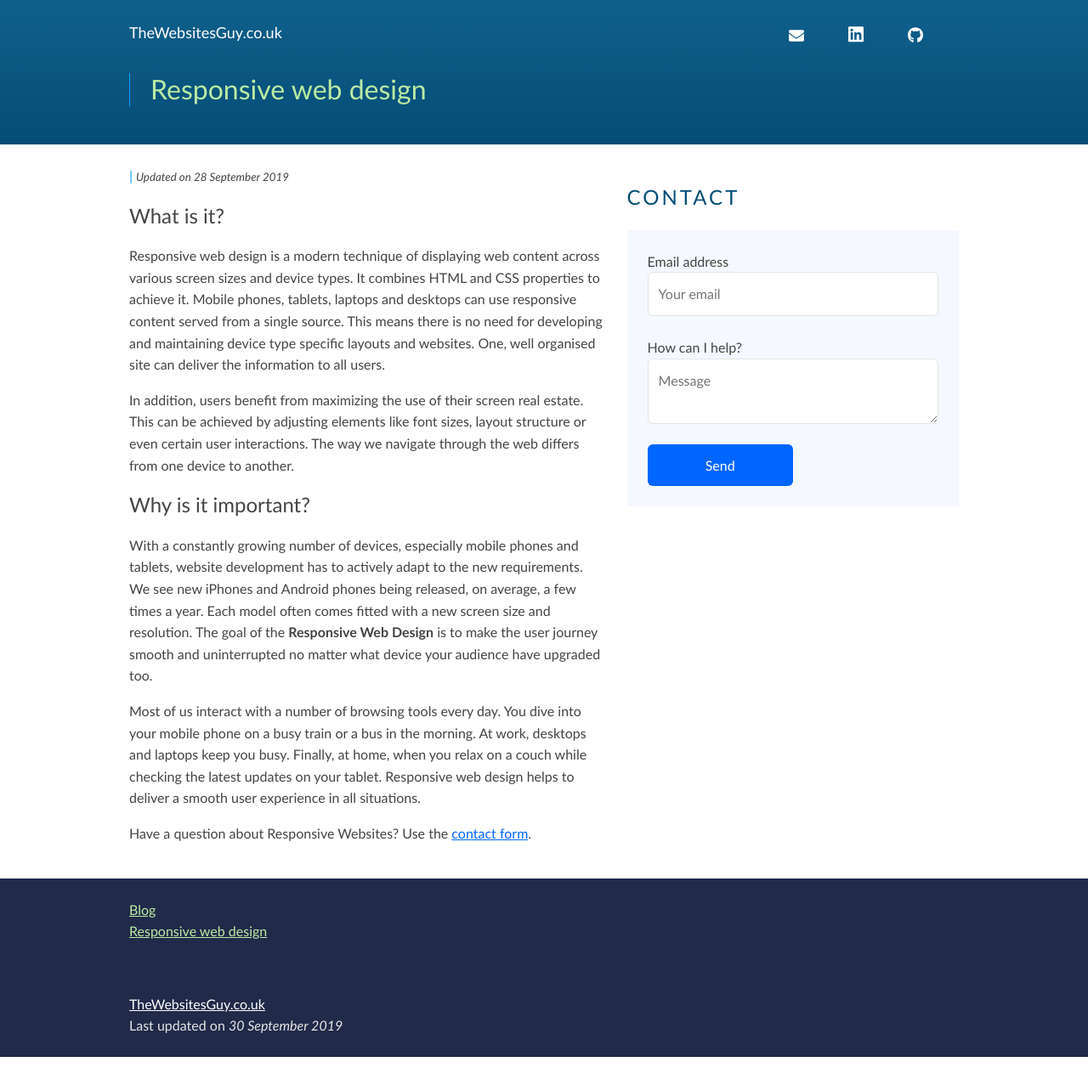
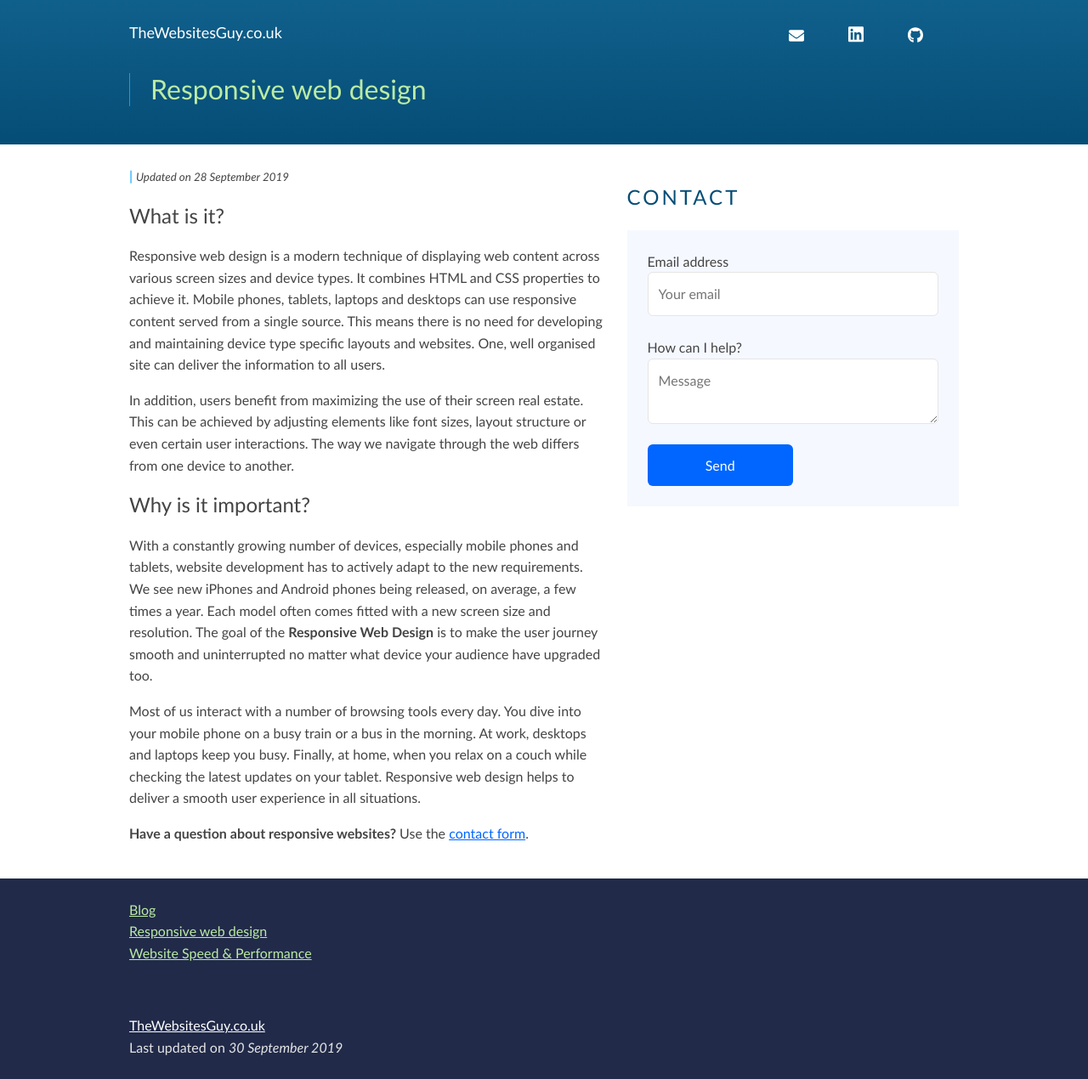
Before and after one commit to proochster/thewebsitesguy, a Jekyll site: the page built from responsive-web-design.html, in a window 1280 px wide and 1270 px high. Shown: the whole window at 85% size. Built offline with Jekyll 4.4.1, drawn with Linux system fonts in a browser that asks for light colours; comment, search, counter and statistics services are not loaded.

Commit message:
+ Performance page

```diff
--- a/responsive-web-design.html
+++ b/responsive-web-design.html
@@ -16,4 +16,4 @@ description: Responsive Web Design is a widely accepted approach for structuring
 
 <p>Most of us interact with a number of browsing tools every day. You dive into your mobile phone on a busy train or a bus in the morning. At work, desktops and laptops keep you busy. Finally, at home, when you relax on a couch while checking the latest updates on your tablet. Responsive web design helps to deliver a smooth user experience in all situations.</p>
 
-<p>Have a question about Responsive Websites? Use the <a href="#contact" title="Get in touch" class="link">contact form</a>.</p>
+<p><strong>Have a question about responsive websites?</strong> Use the <a href="#contact" title="Get in touch" class="link">contact form</a>.</p>
```
Also changed, not shown: website-speed-and-performance.html (added, +18 -0 lines).
